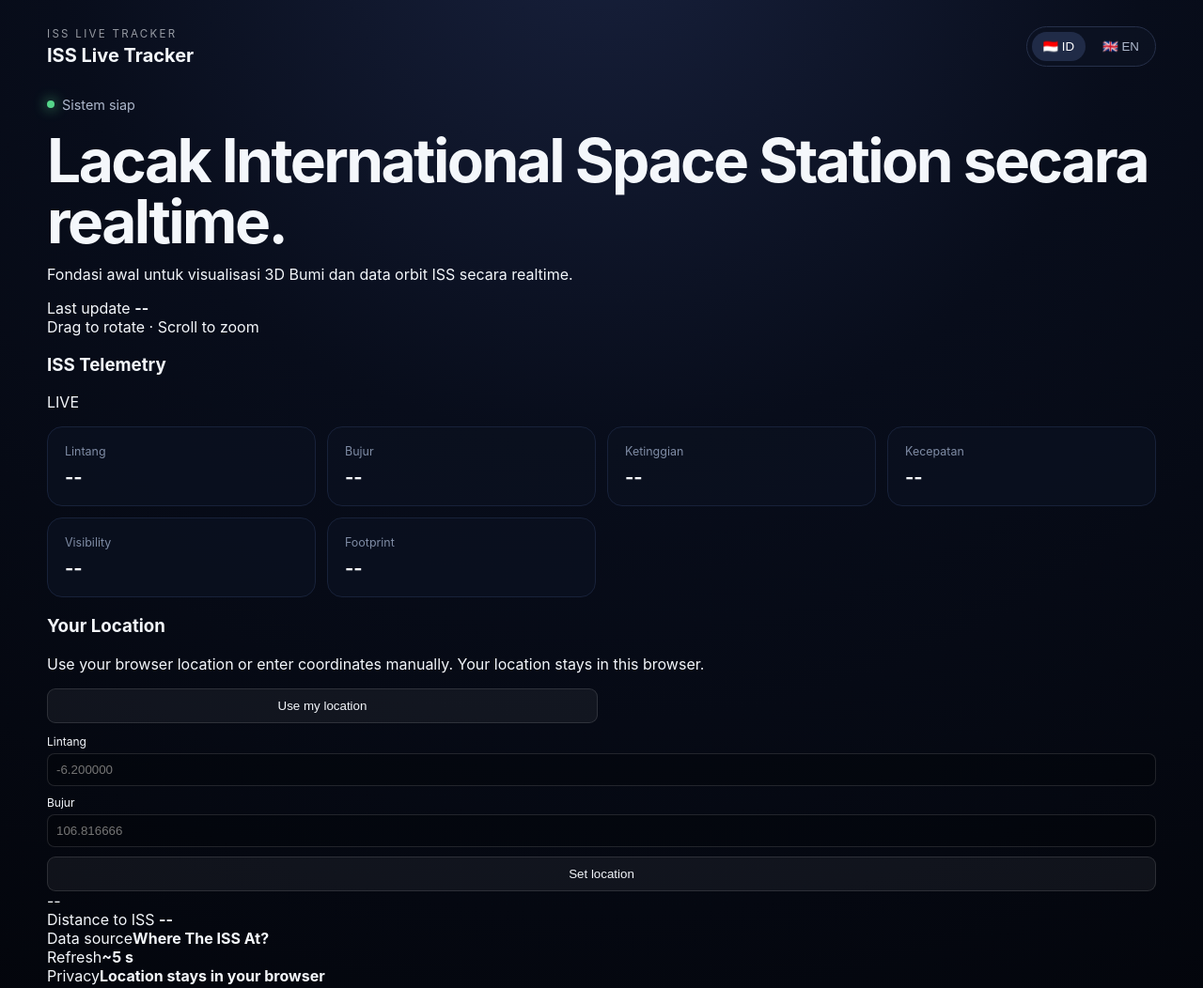
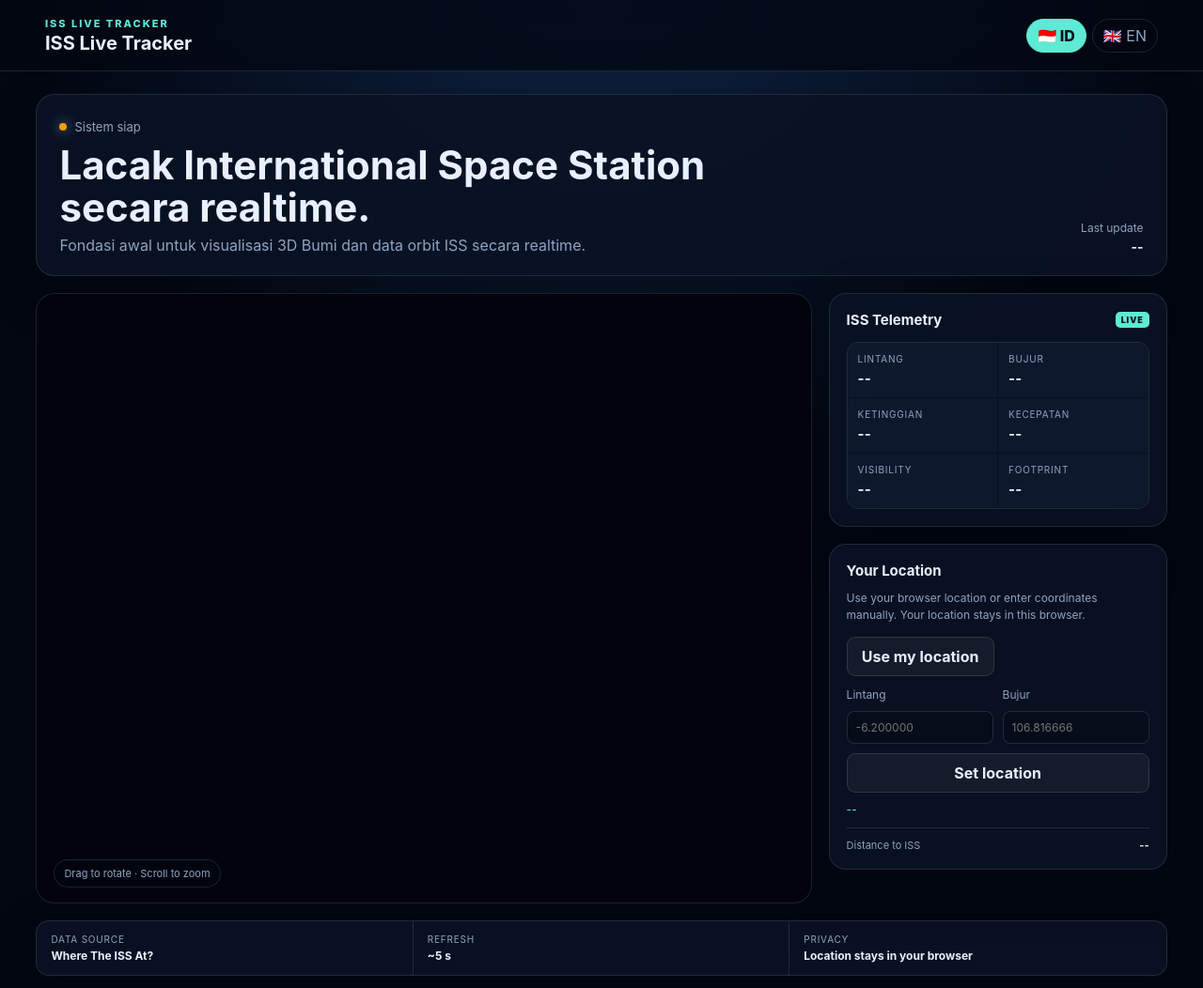
Before and after one commit to camoosk/iss-live-tracker, a plain HTML site: page index.html in a window 1280 px wide. Shown: the top 1052 px of the page at 94% size. Drawn offline with Linux system fonts and the light colour scheme; a script that the page names is missing.

Commit message:
Style live 3D tracker dashboard

```diff
--- a/assets/css/style.css
+++ b/assets/css/style.css
@@ -1,45 +1,102 @@
 :root {
-  font-family: Inter, ui-sans-serif, system-ui, -apple-system, BlinkMacSystemFont, "Segoe UI", sans-serif;
-  color: #f4f7fb;
-  background: #050812;
-  font-synthesis: none;
+  color-scheme: dark;
+  --bg: #030712;
+  --panel: rgba(10, 19, 36, .88);
+  --panel-soft: rgba(16, 28, 49, .72);
+  --line: rgba(148, 163, 184, .18);
+  --text: #e8f0ff;
+  --muted: #8fa3c2;
+  --accent: #5eead4;
+  --accent-2: #60a5fa;
+  --danger: #fb7185;
 }
 
 * { box-sizing: border-box; }
+html, body { margin: 0; min-height: 100%; }
+body {
+  background: radial-gradient(circle at 50% -10%, #10284a 0, var(--bg) 45%);
+  color: var(--text);
+  font-family: Inter, ui-sans-serif, system-ui, -apple-system, BlinkMacSystemFont, "Segoe UI", sans-serif;
+}
+button, input { font: inherit; }
+button { cursor: pointer; }
 
-body {
-  margin: 0;
-  min-height: 100vh;
-  background: radial-gradient(circle at 50% -10%, #18213d 0, #080d1b 42%, #03050b 100%);
+.topbar {
+  min-height: 76px;
+  padding: 16px clamp(18px, 4vw, 48px);
+  display: flex;
+  align-items: center;
+  justify-content: space-between;
+  border-bottom: 1px solid var(--line);
+  background: rgba(3, 7, 18, .76);
+  backdrop-filter: blur(14px);
+  position: sticky;
+  top: 0;
+  z-index: 20;
 }
+.eyebrow { margin: 0 0 2px; color: var(--accent); font-size: 11px; font-weight: 800; letter-spacing: .18em; }
+h1 { margin: 0; font-size: 20px; }
+.language-switcher { display: flex; gap: 6px; }
+.lang-button { border: 1px solid var(--line); border-radius: 999px; background: transparent; color: var(--muted); padding: 7px 11px; }
+.lang-button.active { color: #06101f; background: var(--accent); border-color: var(--accent); font-weight: 800; }
 
-.topbar, main, footer { width: min(1180px, calc(100% - 32px)); margin-inline: auto; }
-.topbar { display: flex; justify-content: space-between; align-items: center; gap: 24px; padding: 28px 0; }
-.eyebrow { margin: 0 0 4px; font-size: .72rem; letter-spacing: .2em; opacity: .6; }
-h1, h2, p { margin-top: 0; }
-h1 { margin-bottom: 0; font-size: 1.25rem; }
+.dashboard { width: min(1500px, 100%); margin: 0 auto; padding: 24px clamp(14px, 3vw, 40px) 30px; }
+.hero-card, .panel, .info-strip { border: 1px solid var(--line); background: var(--panel); box-shadow: 0 20px 60px rgba(0,0,0,.22); }
+.hero-card { padding: 22px 24px; border-radius: 20px; display: flex; justify-content: space-between; gap: 24px; margin-bottom: 18px; }
+.status { display: inline-flex; align-items: center; gap: 8px; color: var(--muted); font-size: 13px; }
+.status-dot { width: 8px; height: 8px; border-radius: 50%; background: #f59e0b; box-shadow: 0 0 14px currentColor; }
+.status-dot.online { background: var(--accent); }
+.status-dot.error { background: var(--danger); }
+h2 { margin: 10px 0 7px; max-width: 800px; font-size: clamp(25px, 4vw, 42px); line-height: 1.08; }
+.hero-copy p { margin: 0; color: var(--muted); max-width: 760px; }
+.hero-meta { min-width: 145px; align-self: end; color: var(--muted); font-size: 12px; text-align: right; }
+.hero-meta strong { display: block; color: var(--text); margin-top: 4px; font-size: 14px; }
 
-.language-switcher { display: flex; gap: 6px; padding: 5px; border: 1px solid #26304a; border-radius: 999px; background: #0c1222cc; }
-.lang-button { border: 0; border-radius: 999px; padding: 8px 12px; color: #aeb8cc; background: transparent; cursor: pointer; }
-.lang-button.active { color: #fff; background: #202b47; }
+.tracker-grid { display: grid; grid-template-columns: minmax(0, 1fr) 360px; gap: 18px; }
+.globe-card { min-height: 650px; position: relative; overflow: hidden; border: 1px solid var(--line); border-radius: 20px; background: #01040b; }
+.globe { position: absolute; inset: 0; }
+.globe canvas { display: block; width: 100%; height: 100%; }
+.globe-hint { position: absolute; left: 18px; bottom: 16px; padding: 7px 10px; border: 1px solid var(--line); border-radius: 999px; background: rgba(3,7,18,.65); color: var(--muted); font-size: 11px; pointer-events: none; }
+.side-panel { display: flex; flex-direction: column; gap: 18px; }
+.panel { border-radius: 18px; padding: 18px; }
+.panel-heading { display: flex; align-items: center; justify-content: space-between; gap: 10px; margin-bottom: 14px; }
+.panel h3 { margin: 0; font-size: 15px; }
+.live-badge { color: #07111d; background: var(--accent); border-radius: 5px; padding: 3px 6px; font-size: 9px; font-weight: 900; letter-spacing: .1em; }
+.telemetry { display: grid; grid-template-columns: 1fr 1fr; gap: 1px; overflow: hidden; border: 1px solid var(--line); border-radius: 12px; }
+.telemetry article { padding: 11px; background: var(--panel-soft); min-width: 0; }
+.telemetry span, .info-strip span { display: block; color: var(--muted); font-size: 10px; text-transform: uppercase; letter-spacing: .08em; }
+.telemetry strong { display: block; margin-top: 5px; font-size: 15px; overflow: hidden; text-overflow: ellipsis; white-space: nowrap; }
+.panel-note { color: var(--muted); font-size: 12px; line-height: 1.5; margin: -3px 0 13px; }
+.location-actions { display: flex; margin-bottom: 10px; }
+.primary-button, .secondary-button { width: 100%; border-radius: 10px; padding: 10px 12px; font-weight: 750; }
+.primary-button { border: 1px solid var(--accent); background: var(--accent); color: #06101f; }
+.secondary-button { border: 1px solid var(--line); background: #0d1a2d; color: var(--text); }
+.manual-form { display: grid; grid-template-columns: 1fr 1fr; gap: 9px; }
+.manual-form label { display: block; color: var(--muted); font-size: 10px; }
+.manual-form input { width: 100%; margin-top: 5px; border: 1px solid var(--line); border-radius: 8px; background: #071120; color: var(--text); padding: 9px; outline: none; }
+.manual-form input:focus { border-color: var(--accent-2); }
+.manual-form button { grid-column: 1 / -1; }
+.location-result { margin-top: 10px; color: var(--accent); font-size: 12px; min-height: 17px; }
+.distance-result { display: flex; justify-content: space-between; gap: 12px; border-top: 1px solid var(--line); margin-top: 10px; padding-top: 11px; color: var(--muted); font-size: 11px; }
+.distance-result strong { color: var(--text); }
+.info-strip { margin-top: 18px; border-radius: 14px; display: grid; grid-template-columns: repeat(3, 1fr); overflow: hidden; }
+.info-strip > div { padding: 13px 15px; border-right: 1px solid var(--line); }
+.info-strip > div:last-child { border-right: 0; }
+.info-strip strong { display: block; margin-top: 4px; font-size: 12px; }
+footer { display: flex; justify-content: space-between; padding: 0 clamp(18px, 4vw, 48px) 28px; color: #667995; font-size: 11px; }
 
-.hero { min-height: 58vh; display: grid; place-items: center; text-align: center; border: 1px solid #18223a; border-radius: 24px; background: linear-gradient(180deg, #0d1425aa, #080c17aa); padding: 48px; box-shadow: 0 30px 100px #0008; }
-.hero > div { max-width: 760px; }
-.status { display: inline-flex; align-items: center; gap: 8px; color: #aeb8cc; font-size: .9rem; }
-.status-dot { width: 8px; height: 8px; border-radius: 50%; background: #55d68a; box-shadow: 0 0 14px #55d68a; }
-h2 { margin: 18px 0 14px; font-size: clamp(2rem, 5vw, 4.4rem); line-height: 1.02; letter-spacing: -.04em; }
-.hero p { color: #9aa6bc; font-size: 1.05rem; }
-
-.telemetry { display: grid; grid-template-columns: repeat(4, 1fr); gap: 12px; margin: 16px 0; }
-.telemetry article { padding: 18px; border: 1px solid #18223a; border-radius: 16px; background: #0b1120cc; }
-.telemetry span { display: block; color: #7f8ca5; font-size: .78rem; margin-bottom: 8px; }
-.telemetry strong { font-size: 1.25rem; }
-
-footer { display: flex; justify-content: space-between; padding: 22px 0 30px; color: #65728b; font-size: .78rem; }
-
-@media (max-width: 700px) {
-  .topbar { align-items: flex-start; }
-  .hero { min-height: 50vh; padding: 28px 20px; }
-  .telemetry { grid-template-columns: repeat(2, 1fr); }
-  footer { gap: 12px; flex-direction: column; }
+@media (max-width: 980px) {
+  .tracker-grid { grid-template-columns: 1fr; }
+  .globe-card { min-height: 560px; }
+  .side-panel { display: grid; grid-template-columns: 1fr 1fr; }
 }
+@media (max-width: 650px) {
+  .topbar { position: static; }
+  .hero-card { flex-direction: column; }
+  .hero-meta { text-align: left; align-self: auto; }
+  .globe-card { min-height: 430px; }
+  .side-panel, .info-strip { grid-template-columns: 1fr; }
+  .info-strip > div { border-right: 0; border-bottom: 1px solid var(--line); }
+  .info-strip > div:last-child { border-bottom: 0; }
+  footer { flex-direction: column; gap: 5px; }
+}
```
